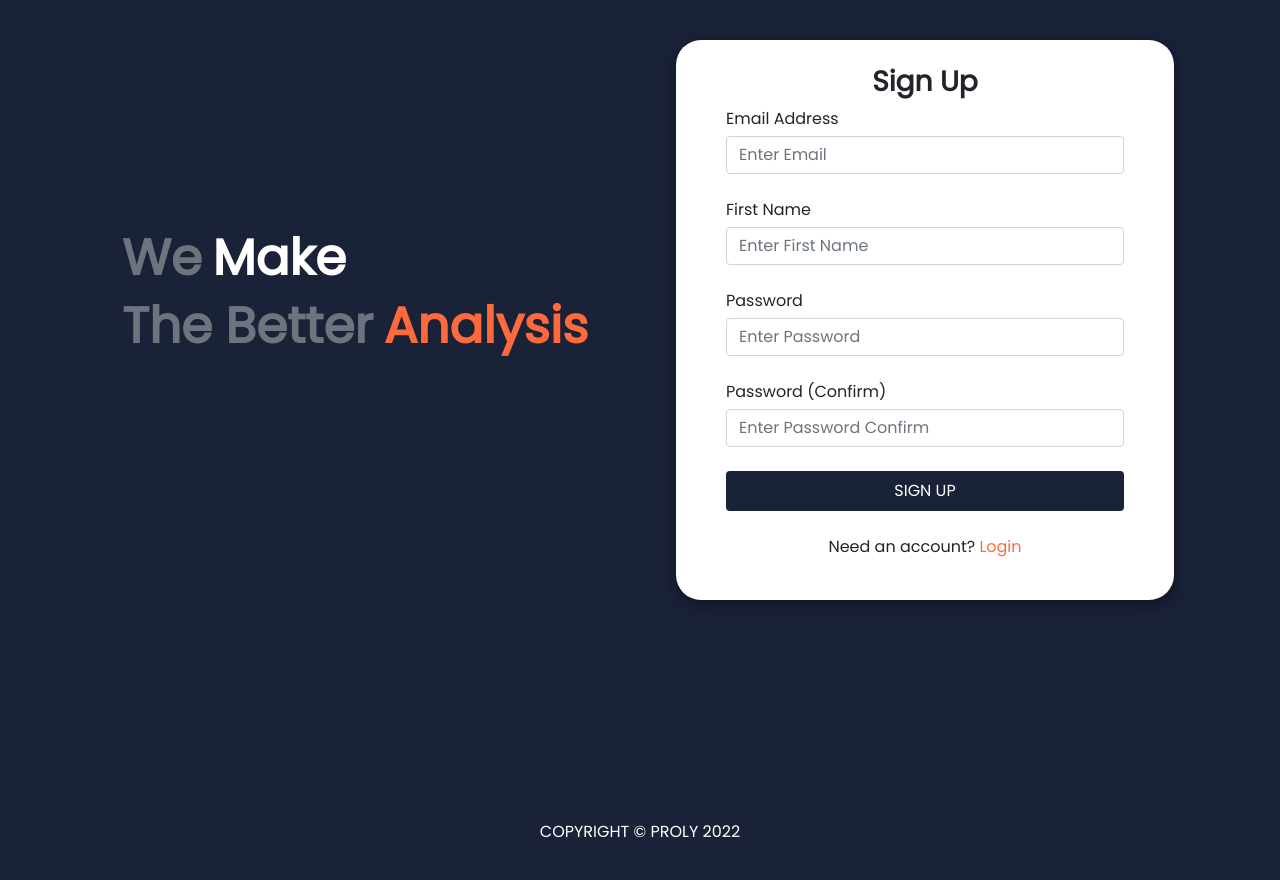
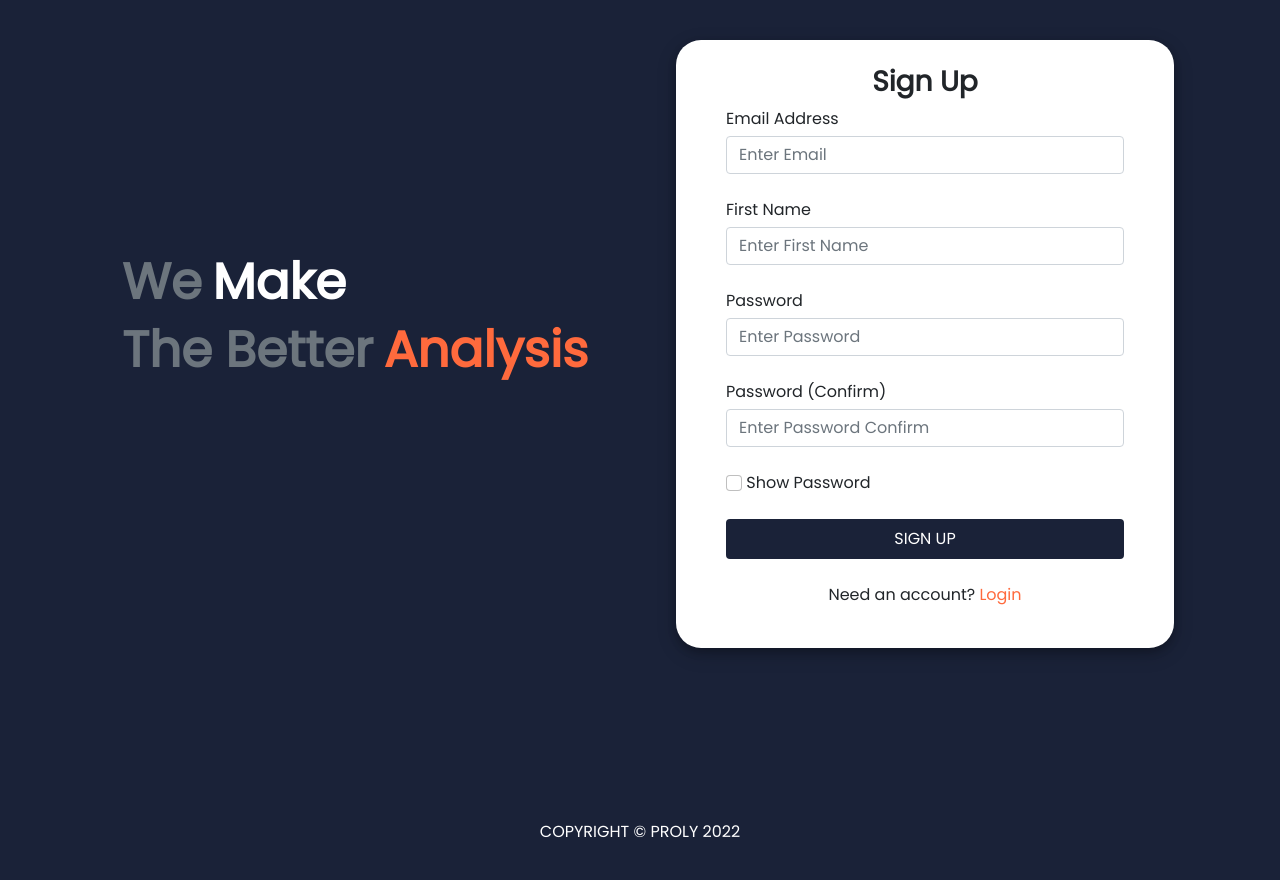
Before and after one commit to taqiyyaghazi/proly-app, a Flask app: page /sign-up in a window 1280 px wide. Shown: the part 90-970 px from the top of the page. Run offline with Flask 2, Linux system fonts and the light colour scheme; some libraries are stand-ins or nearby versions.

Commit message:
Menambah spinner Login dan Sign Up

```diff
--- a/website/templates/sign_up.html
+++ b/website/templates/sign_up.html
@@ -22,7 +22,7 @@ content %}
       <div class="container">
         <div class="container-form">
           <div class="box-form">
-            <form method="POST">
+            <form method="POST" class="form-prevent">
               <h3 align="center" class="fw-bolder">Sign Up</h3>
               <div class="form-group">
                 <label for="email">Email Address</label>
@@ -66,9 +66,22 @@ content %}
                   name="password2"
                   placeholder="Enter Password Confirm"
                 />
+                <br />
+                <input
+                  class="form-check-input"
+                  type="checkbox"
+                  onclick="showPassword('password1', 'password2')"
+                />&nbsp;Show Password
               </div>
+
               <br />
-              <button type="submit" class="btn btn-submit">SIGN UP</button>
+              <button type="submit" class="btn btn-submit button-prevent">
+                <div class="spinner">
+                  <i role="status" class="spinner-border spinner-border-sm"></i>
+                  Loading
+                </div>
+                <div class="hide-text">SIGN UP</div>
+              </button>
               <br />
               <br />
               <p class="text-center">
```
Also changed, not shown: website/templates/login.html (+10 -3 lines), website/database.db.
